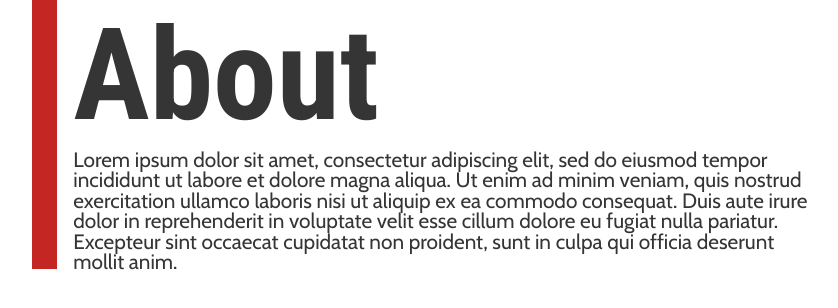
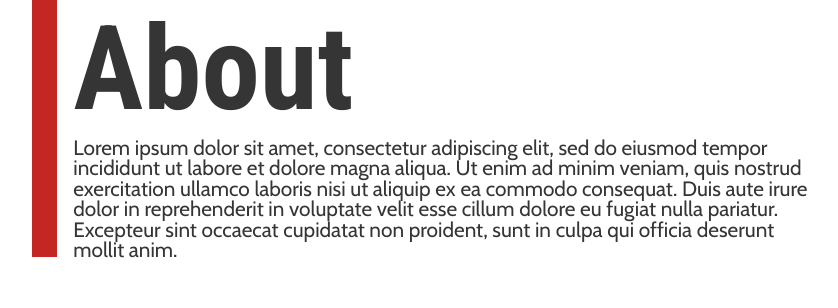
Before and after one commit to FarrisIsmati/portfolio, a React (Create React App) app in the folder portfolio/: page /about in a window 1280 px wide. Shown: the top 308 px of the page, without its empty margins (212-1050 px from the left). Built offline with nearby package versions, Linux system fonts and the light colour scheme.

Commit message:
title resizing

```diff
--- a/portfolio/src/About/About.js
+++ b/portfolio/src/About/About.js
@@ -11,9 +11,11 @@ class About extends Component {
       lineHeight: '.98em',
     }
 
+    console.log((window.innerWidth * .0917) + 'px')
+
     return (
       <div>
-        <Page title={'About'} titleWidth={'8em'} height={'25px'}>
+        <Page title={'About'} titleWidth={(window.innerWidth * .0917) + 'px'} height={'25px'}>
           <p style={textStyle}>{aboutData}</p>
         </Page>
       </div>
--- a/portfolio/src/Base_Components/Page.js
+++ b/portfolio/src/Base_Components/Page.js
@@ -88,9 +88,7 @@ Page.propTypes = {
 }
 
 Page.defaultProps = {
-  titleWidth: (
-    window.innerWidth / 38.1966077
-  )
+  titleWidth: (window.innerWidth * .0917) + 'px'
 }
 
 export default Page
--- a/portfolio/src/Base_Components/Title.js
+++ b/portfolio/src/Base_Components/Title.js
@@ -32,9 +32,4 @@ Title.propTypes = {
   size: PropTypes.string
 }
 
-Title.defaultProps = {
-  size: '4em'
-}
-
-
 export default Title
```
